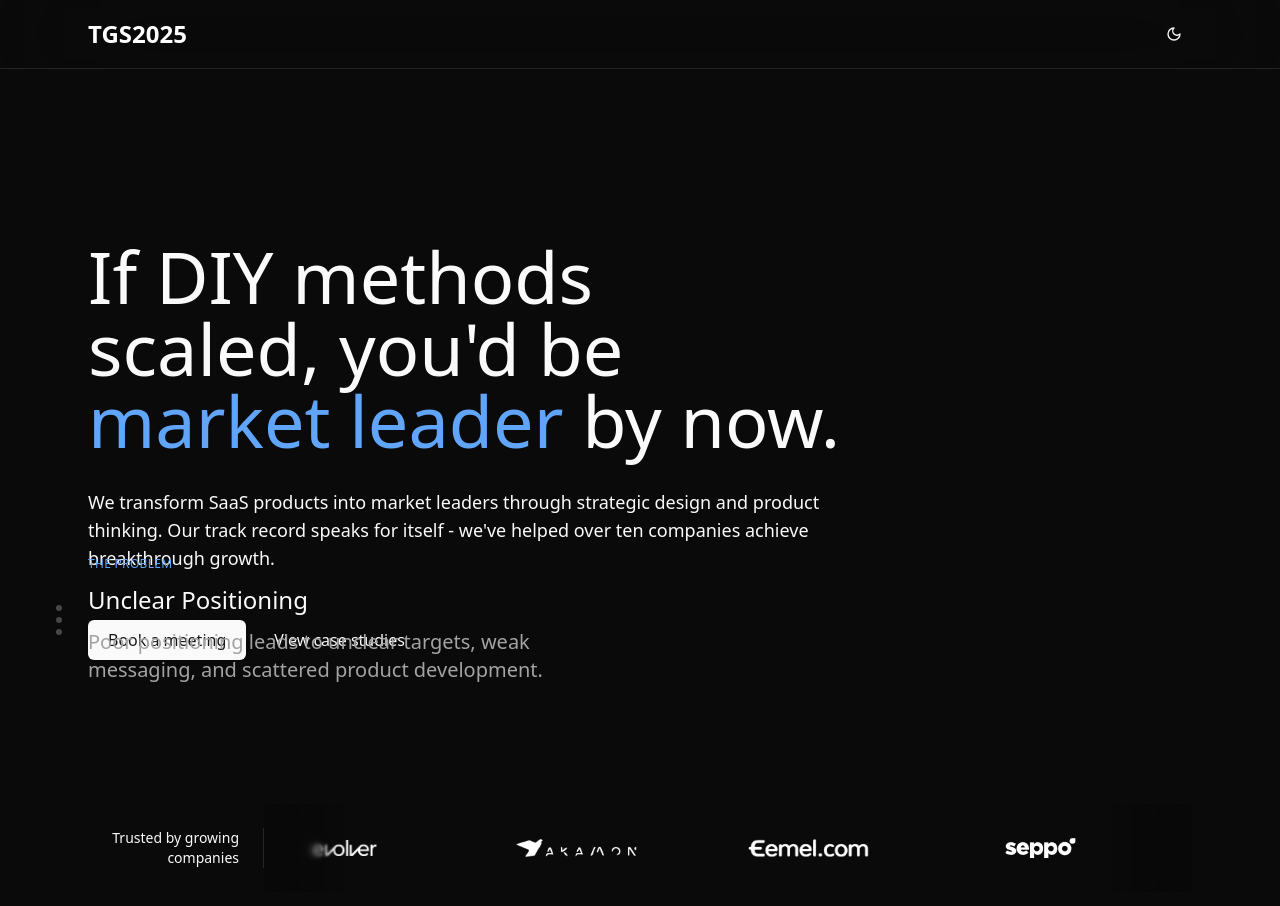
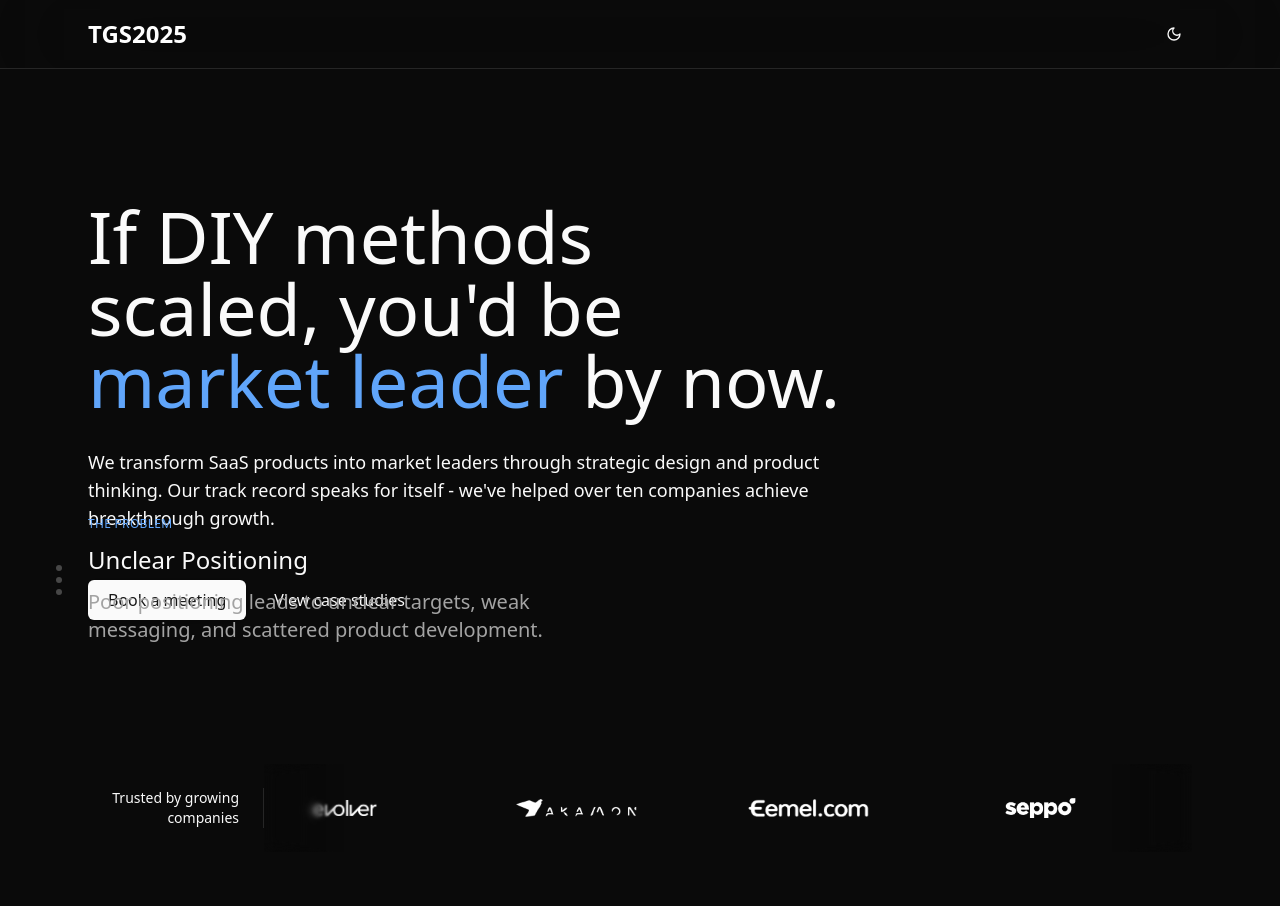
Before and after one commit to Liikemies-glitch/TGS2025, a Next.js app: page / in a window 1280 px wide. Shown: the top 906 px of the page. Built offline with nearby package versions, Linux system fonts and the light colour scheme.

Commit message:
Update hero section, globals CSS, and tailwind config

```diff
--- a/src/app/globals.css
+++ b/src/app/globals.css
@@ -1,8 +1,6 @@
 @tailwind base;
 @tailwind components;
 @tailwind utilities;
-
-
 
 @layer base {
   :root {
@@ -107,9 +105,13 @@
 
     --chart-5: 340 75% 55%
   }
+  .theme {
+
+    --animate-shimmer-slide: shimmer-slide var(--speed) ease-in-out infinite alternate;
+
+    --animate-spin-around: spin-around calc(var(--speed) * 2) infinite linear
+  }
 }
-
-
 
 @layer base {
   * {
@@ -141,3 +143,25 @@
     flex-shrink: 0;
   }
 }
+
+@theme inline {
+  @keyframes shimmer-slide {
+  to {
+    transform: translate(calc(100cqw - 100%), 0);
+    }
+  }
+  @keyframes spin-around {
+  0% {
+    transform: translateZ(0) rotate(0);
+    }
+  15%, 35% {
+    transform: translateZ(0) rotate(90deg);
+    }
+  65%, 85% {
+    transform: translateZ(0) rotate(270deg);
+    }
+  100% {
+    transform: translateZ(0) rotate(360deg);
+    }
+  }
+}
--- a/src/components/blocks/hero-section-4.tsx
+++ b/src/components/blocks/hero-section-4.tsx
@@ -15,7 +15,8 @@ export function HeroSection() {
                     <div className="relative mx-auto flex max-w-6xl flex-col px-6 lg:block">
                         <div className="mx-auto max-w-lg text-center lg:ml-0 lg:w-[70%] lg:max-w-none lg:text-left">
                             <AnimatedGroup preset="blur-slide">
-                                <h1 className="mt-8 max-w-2xl text-balance text-5xl font-medium md:text-6xl lg:mt-16 lg:max-w-none xl:text-7xl">If DIY methods scaled, you&apos;d be <span className="text-blue-600 dark:text-blue-400">market leader</span> by now.</h1>
+                                <h1 className="mt-6 max-w-2xl text-balance text-5xl font-medium md:text-6xl lg:max-w-none xl:text-7xl">If DIY methods scaled, you&apos;d be <span className="text-blue-600 dark:text-blue-400">market leader</span> by now.</h1>
+
                                 <p className="mt-8 max-w-2xl text-pretty text-lg lg:max-w-none">We transform SaaS products into market leaders through strategic design and product thinking. Our track record speaks for itself - we&apos;ve helped over ten companies achieve breakthrough growth.</p>
 
                                 <div className="mt-12 flex flex-col items-center justify-center gap-2 sm:flex-row lg:justify-start">
--- a/tailwind.config.ts
+++ b/tailwind.config.ts
@@ -55,7 +55,32 @@ export default {
   			lg: 'var(--radius)',
   			md: 'calc(var(--radius) - 2px)',
   			sm: 'calc(var(--radius) - 4px)'
-  		}
+  		},
+  		animation: {
+  			'shimmer-slide': 'shimmer-slide var(--speed) ease-in-out infinite alternate',
+  			'spin-around': 'spin-around calc(var(--speed) * 2) infinite linear',
+  		},
+  		keyframes: {
+  			'shimmer-slide': {
+  				to: {
+  					transform: 'translate(calc(100cqw - 100%), 0)',
+  				},
+  			},
+  			'spin-around': {
+  				'0%': {
+  					transform: 'translateZ(0) rotate(0)',
+  				},
+  				'15%, 35%': {
+  					transform: 'translateZ(0) rotate(90deg)',
+  				},
+  				'65%, 85%': {
+  					transform: 'translateZ(0) rotate(270deg)',
+  				},
+  				'100%': {
+  					transform: 'translateZ(0) rotate(360deg)',
+  				},
+  			},
+  		},
   	}
   },
   plugins: [require("tailwindcss-animate")],
```
